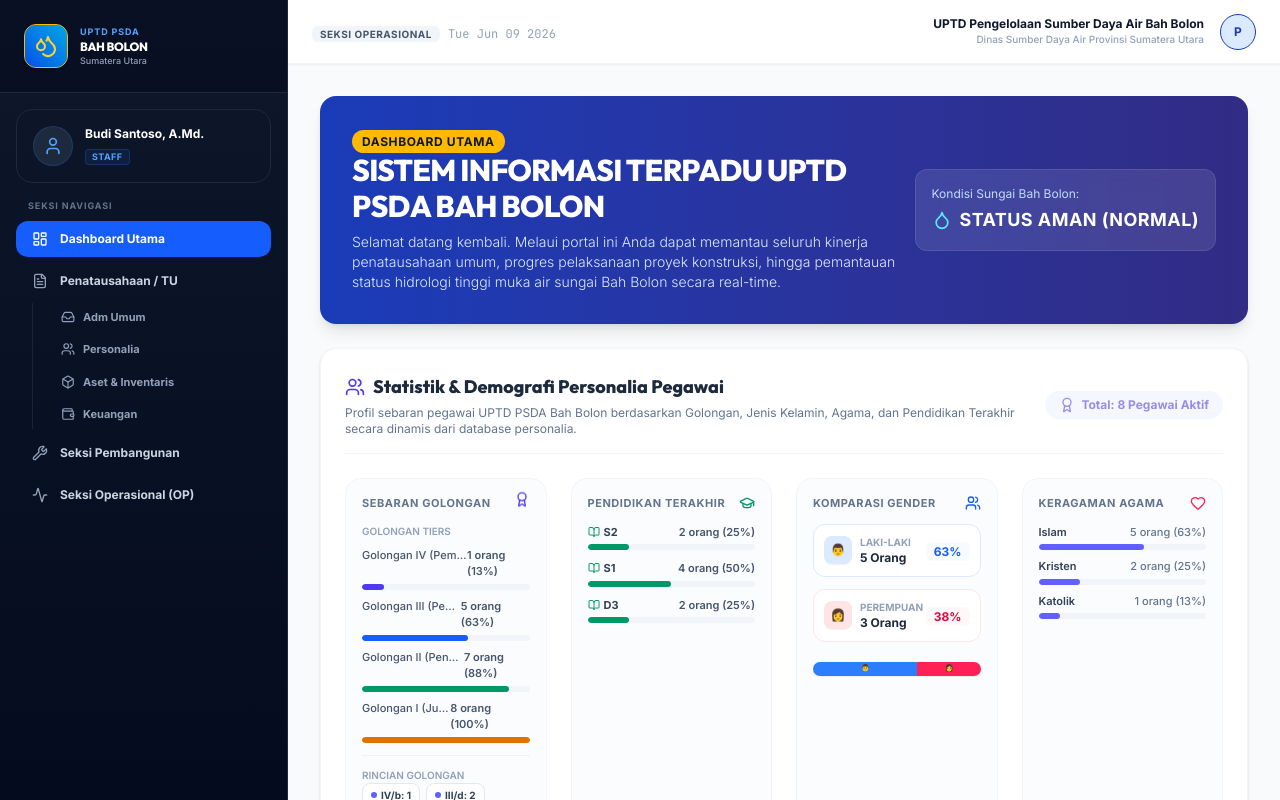
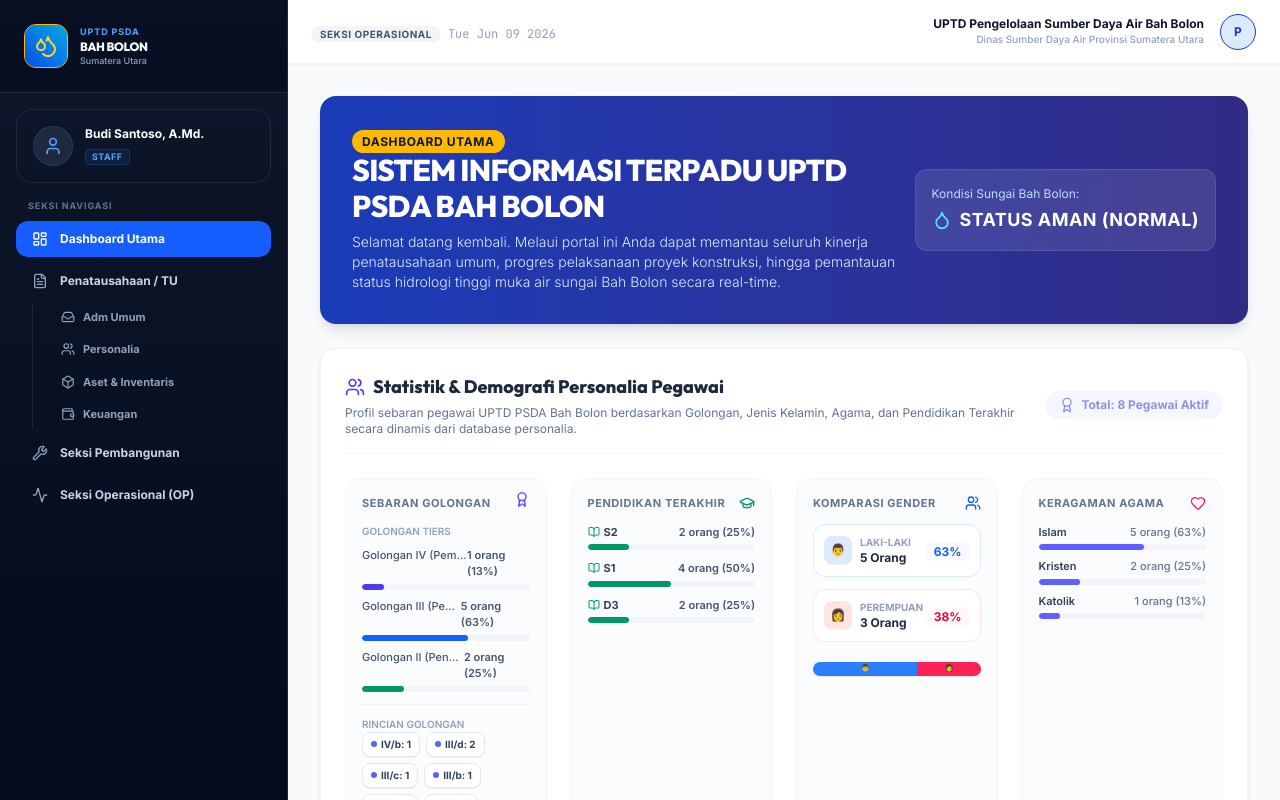
Before and after one commit to asidodaharo-art/sipadu-bb, a React (Vite) app: page / in a window 1280 px wide. Both pictures are taken after a click on the button 640 px from the left and 722 px from the top of the page. Shown: the top 800 px of the page. Built offline with nearby package versions, Linux system fonts and the light colour scheme.

Commit message:
fix: update golongan filter logic
Ensure accurate categorization by appending a slash to golongan prefixes to prevent partial string matches (e.g., matching 'I' in 'IV').

```diff
--- a/src/components/Dashboard.tsx
+++ b/src/components/Dashboard.tsx
@@ -123,10 +123,10 @@ export default function Dashboard({ mails, staff, projects, waterLogs, damageRep
 
   // Broad classes summary
   const golonganTierSummary = [
-    { tier: 'Golongan IV (Pembina)', count: staff.filter(s => s.golongan && s.golongan.startsWith('IV')).length, color: 'bg-indigo-600', hoverBg: 'hover:bg-indigo-700' },
-    { tier: 'Golongan III (Penata)', count: staff.filter(s => s.golongan && s.golongan.startsWith('III')).length, color: 'bg-blue-600', hoverBg: 'hover:bg-blue-700' },
-    { tier: 'Golongan II (Pengatur)', count: staff.filter(s => s.golongan && s.golongan.startsWith('II')).length, color: 'bg-emerald-600', hoverBg: 'hover:bg-emerald-700' },
-    { tier: 'Golongan I (Juru)', count: staff.filter(s => s.golongan && s.golongan.startsWith('I')).length, color: 'bg-amber-600', hoverBg: 'hover:bg-amber-700' },
+    { tier: 'Golongan IV (Pembina)', count: staff.filter(s => s.golongan && s.golongan.startsWith('IV/')).length, color: 'bg-indigo-600', hoverBg: 'hover:bg-indigo-700' },
+    { tier: 'Golongan III (Penata)', count: staff.filter(s => s.golongan && s.golongan.startsWith('III/')).length, color: 'bg-blue-600', hoverBg: 'hover:bg-blue-700' },
+    { tier: 'Golongan II (Pengatur)', count: staff.filter(s => s.golongan && s.golongan.startsWith('II/')).length, color: 'bg-emerald-600', hoverBg: 'hover:bg-emerald-700' },
+    { tier: 'Golongan I (Juru)', count: staff.filter(s => s.golongan && s.golongan.startsWith('I/')).length, color: 'bg-amber-600', hoverBg: 'hover:bg-amber-700' },
   ].filter(t => t.count > 0);
 
   // D. Education Breakdown
```
